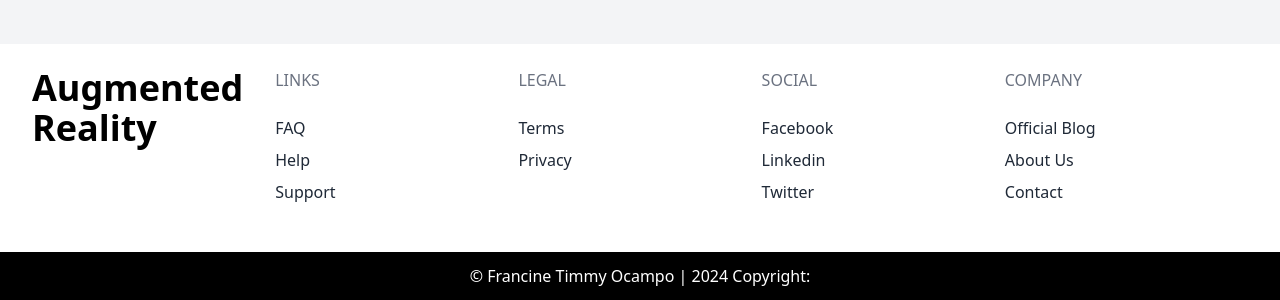
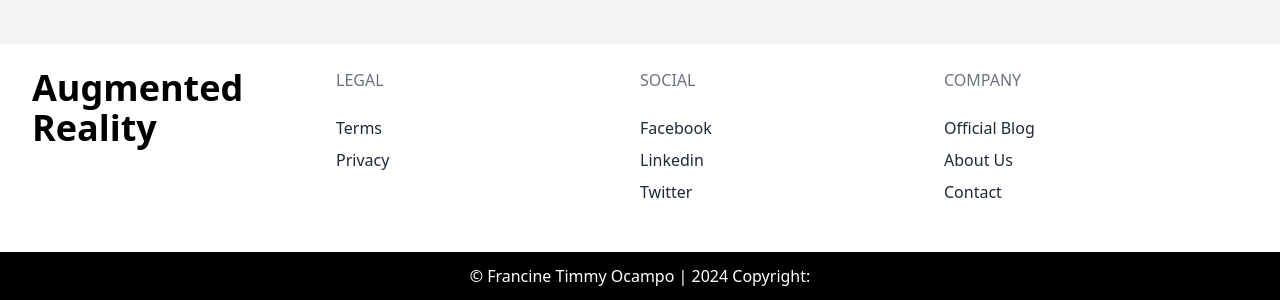
Before and after one commit to chichidogie/appdev-fl2, a plain HTML site: page index.html in a window 1280 px wide. Shown: the part 2718-3018 px from the top of the page. Drawn offline with nearby package versions, Linux system fonts and the light colour scheme; a web font is replaced by a local one.

Commit message:
index.html

```diff
--- a/index.html
+++ b/index.html
@@ -153,21 +153,6 @@
 					</a>
 				</div>
 
-
-				<div class="flex-1">
-					<p class="uppercase text-gray-500 md:mb-6">Links</p>
-					<ul class="list-reset mb-6">
-						<li class="mt-2 inline-block mr-2 md:block md:mr-0">
-							<a href="#" class="no-underline hover:underline text-gray-800 hover:text-blue-500">FAQ</a>
-						</li>
-						<li class="mt-2 inline-block mr-2 md:block md:mr-0">
-							<a href="#" class="no-underline hover:underline text-gray-800 hover:text-blue-500">Help</a>
-						</li>
-						<li class="mt-2 inline-block mr-2 md:block md:mr-0">
-							<a href="#" class="no-underline hover:underline text-gray-800 hover:text-blue-500">Support</a>
-						</li>
-					</ul>
-				</div>
 				<div class="flex-1">
 					<p class="uppercase text-gray-500 md:mb-6">Legal</p>
 					<ul class="list-reset mb-6">
```
